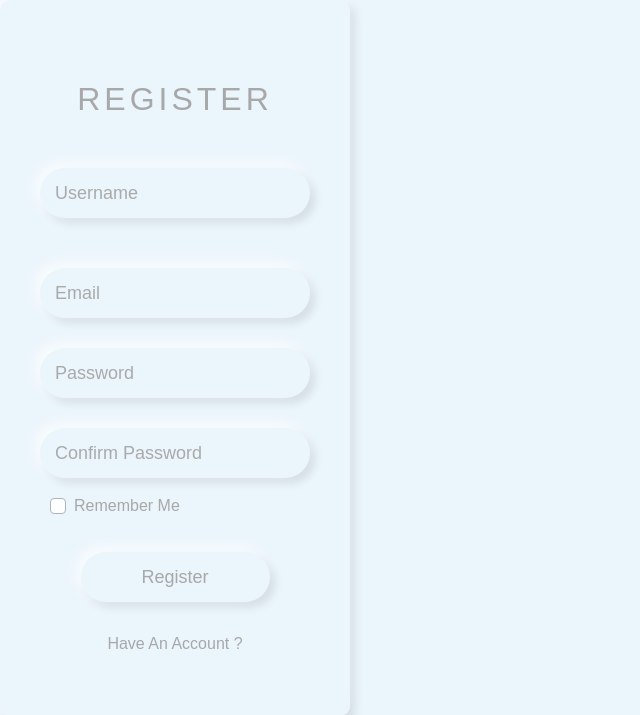
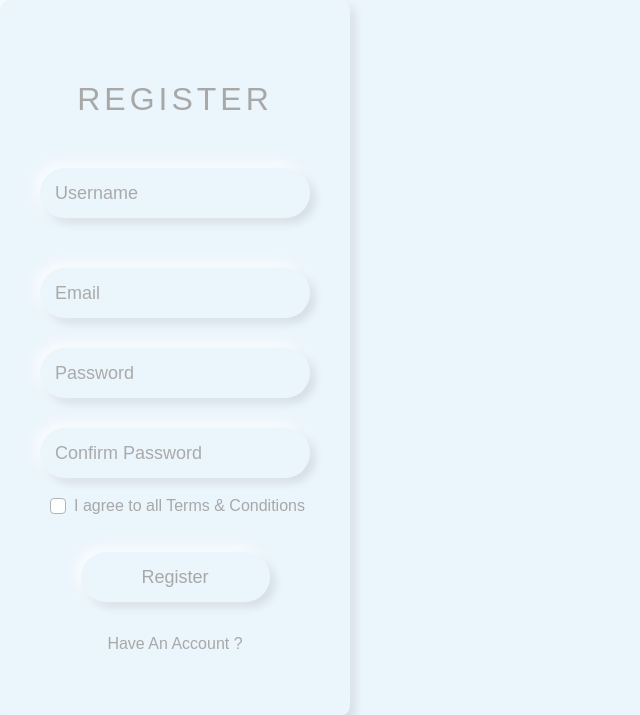
Before and after one commit to uditkumar01/AskNSolve, a Flask app: page /register in a window 1280 px wide. Shown: the top 715 px of the page, without its empty margins (0-640 px from the left). Run offline with Flask 2, Linux system fonts and the light colour scheme; some libraries are stand-ins or nearby versions; some web fonts are replaced.

Commit message:
changed terms and conditions name

```diff
--- a/webpack/templates/register1.html
+++ b/webpack/templates/register1.html
@@ -82,7 +82,7 @@
                 <small class="form-text text-danger" style="margin-left: 10px;">{{ error }}</small>
               {% endfor %}
             {% endif %}
-            <label class="custom-control-label forget-3" for="defaultUnchecked" style="margin-left: 10px;">Remember Me</label>
+            <label class="custom-control-label forget-3" for="defaultUnchecked" style="margin-left: 10px;">I agree to all <a href="#" class="forget">Terms & Conditions</a></label>
           </div>
 
 
```
